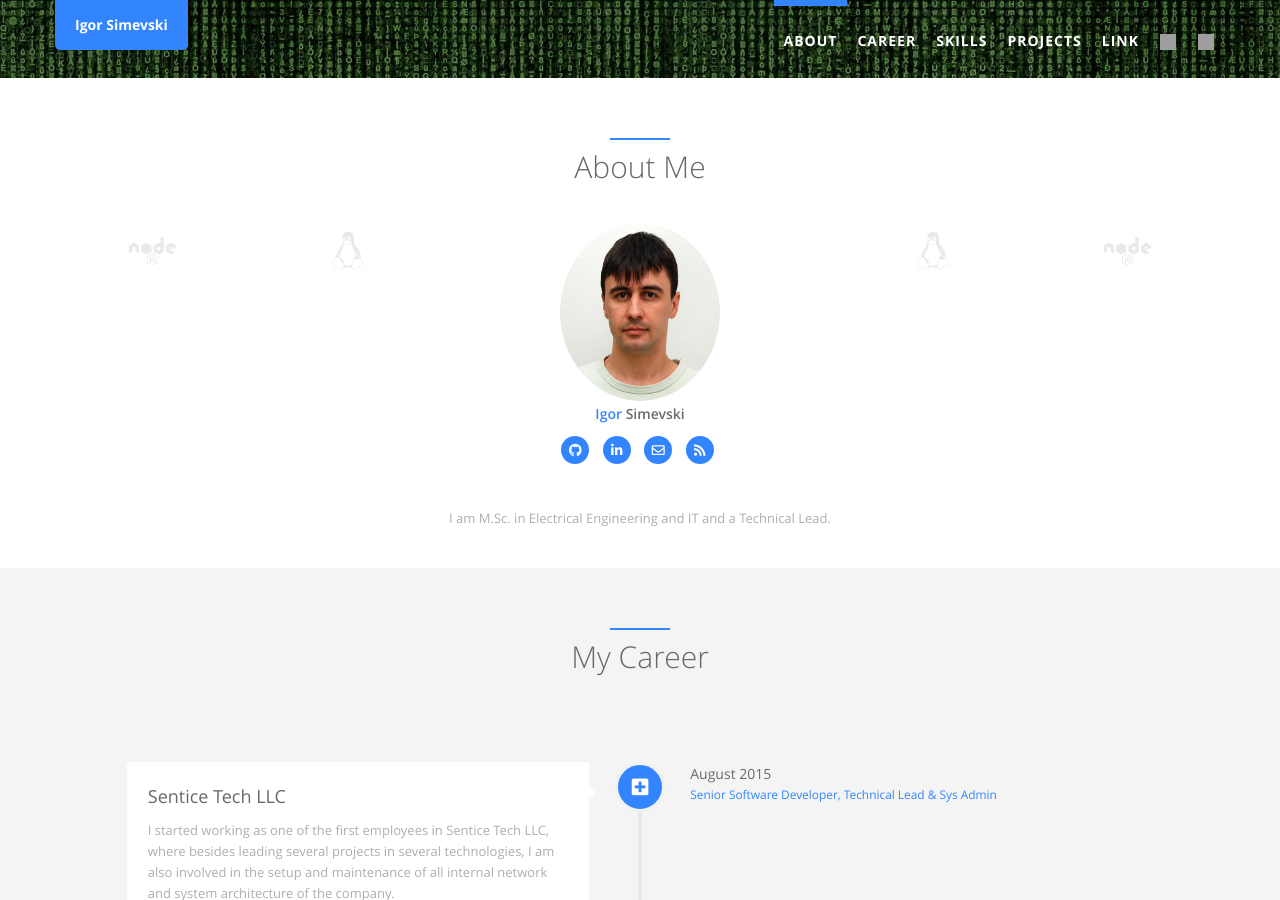
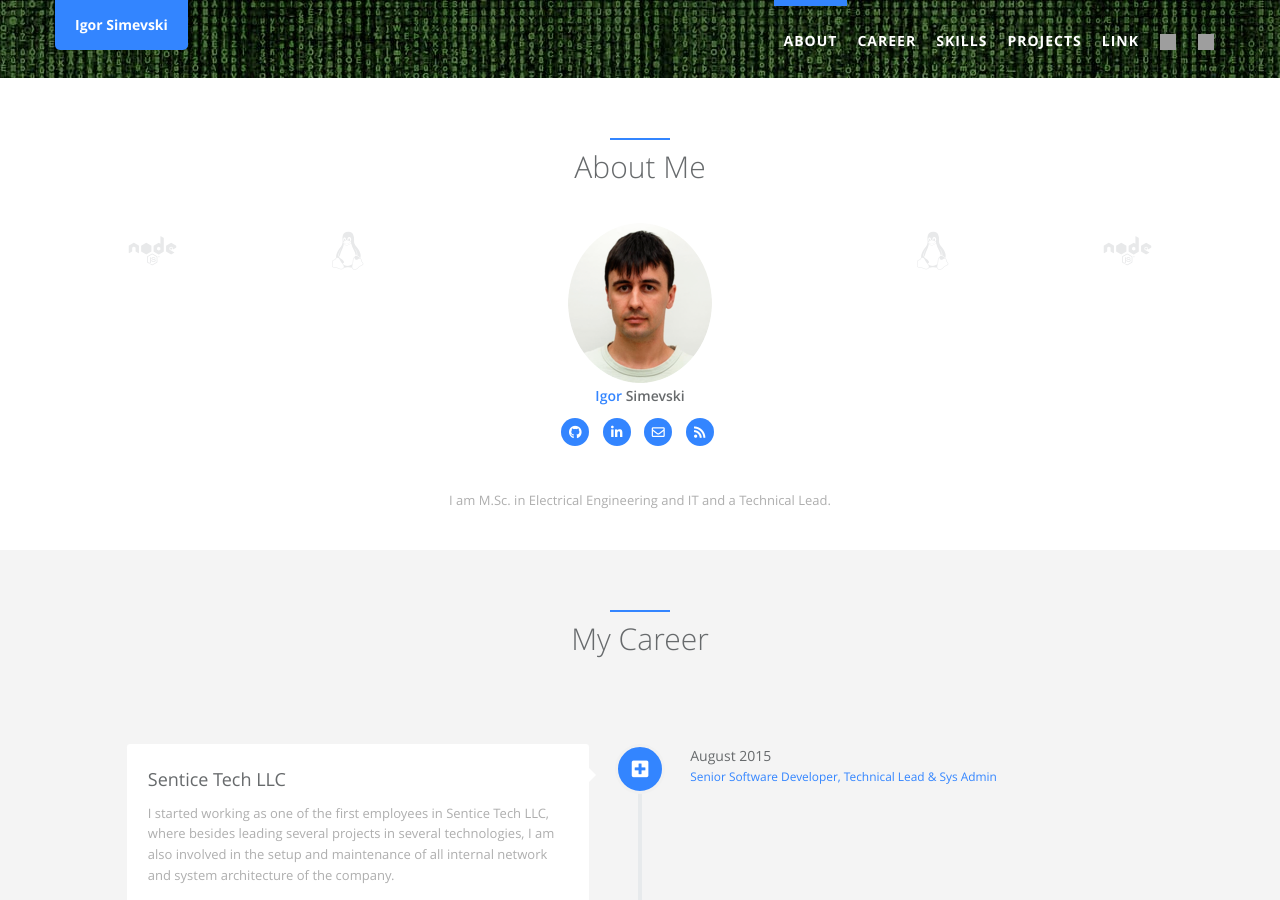
Before and after one commit to igorsimevski/igorsimevski.github.io, a Jekyll site: the page built from index.html, in a window 1280 px wide and 900 px high. Built offline with Jekyll 4.4.1, drawn with Linux system fonts in a browser that asks for light colours; grey boxes are pictures that could not be loaded.

Commit message:
resized image

```diff
--- a/_includes/sections/about.html
+++ b/_includes/sections/about.html
@@ -20,7 +20,7 @@
         <!-- avatar -->
         <div class="col-xs-4">
             <div class="team-member wow zoomIn">
-                <img data-src="{{ site.author.avatar | prepend: site.baseurl }}" height="160" width="160" class="lozad img-responsive img-circle" alt="">
+                <img data-src="{{ site.author.avatar | prepend: site.baseurl }}" height="160px" width="144px" class="lozad img-responsive img-circle" alt="avatar">
                 <h4><span class="navy">{{ site.author.first_name }}</span> {{ site.author.last_name }}</h4>
                 <ul class="list-inline social-icon">
                     {% if site.author.github_username %}
```
Also changed, not shown: static/assets/img/landing/igor.png.
